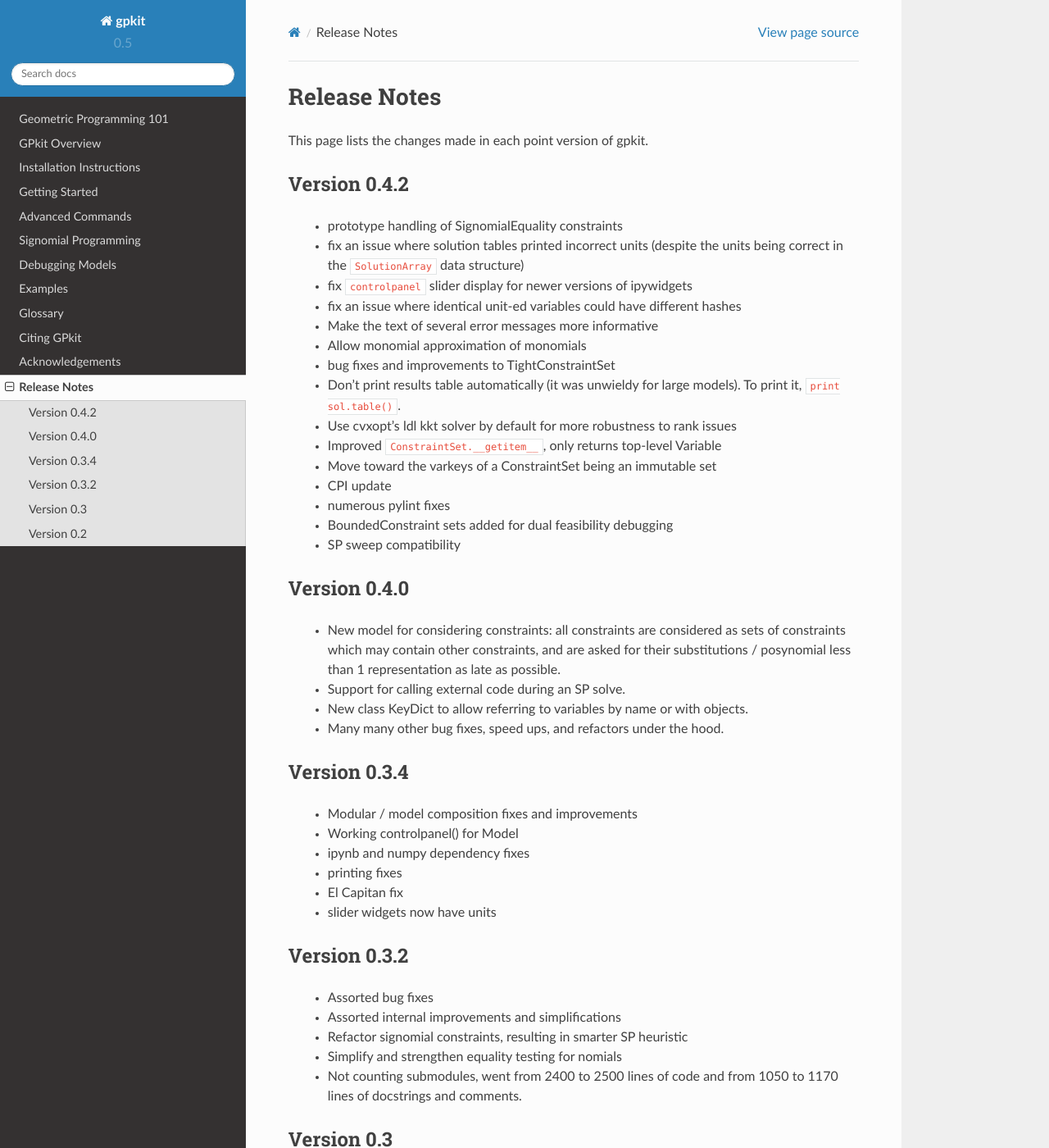
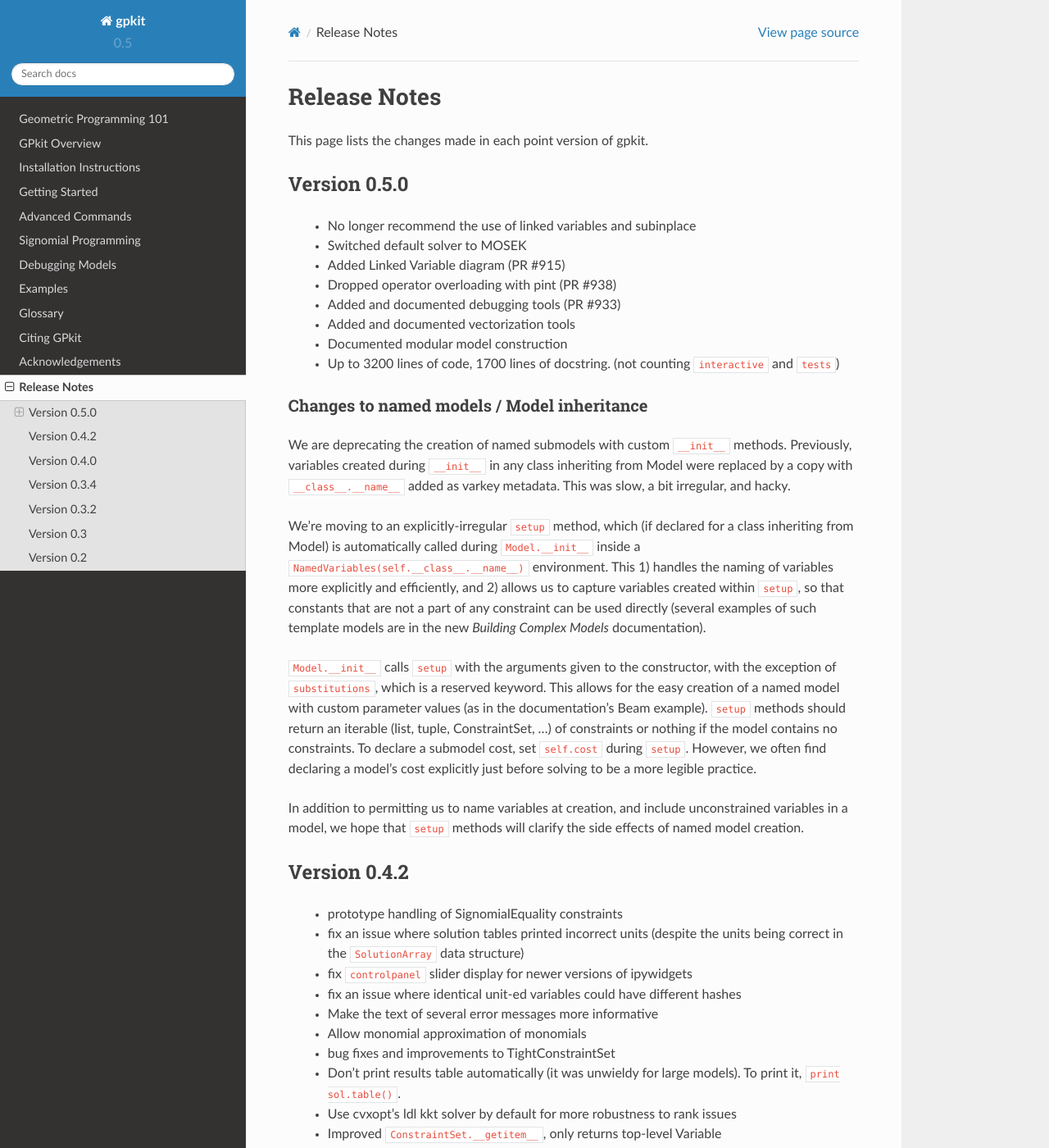
Before and after one commit to convexengineering/gpkit, a Sphinx documentation site: the page built from docs/source/releasenotes.rst, in a window 1280 px wide and 1400 px high. Shown: the whole window at 82% size. Built offline with Sphinx 7.4.7 and the Read the Docs theme 2.0.0, drawn with Linux system fonts in a browser that asks for light colours.

Commit message:
update release notes

```diff
--- a/docs/source/releasenotes.rst
+++ b/docs/source/releasenotes.rst
@@ -3,8 +3,29 @@
 
 This page lists the changes made in each point version of gpkit.
 
+Version 0.5.0
+=============
+ * No longer recommend the use of linked variables and subinplace
+ * Switched default solver to MOSEK
+ * Added Linked Variable diagram (PR #915)
+ * Dropped operator overloading with pint (PR #938)
+ * Added and documented debugging tools (PR #933)
+ * Added and documented vectorization tools
+ * Documented modular model construction
+ * Up to 3200 lines of code, 1700 lines of docstring. (not counting ``interactive`` and ``tests``)
+
+Changes to named models / Model inheritance
+-------------------------------------------
+We are deprecating the creation of named submodels with custom ``__init__`` methods. Previously, variables created during ``__init__`` in any class inheriting from Model were replaced by a copy with  ``__class__.__name__`` added as varkey metadata. This was slow, a bit irregular, and hacky.
+
+We're moving to an explicitly-irregular ``setup`` method, which (if declared for a class inheriting from Model) is automatically called during ``Model.__init__`` inside a ``NamedVariables(self.__class__.__name__)`` environment. This 1) handles the naming of variables more explicitly and efficiently, and 2) allows us to capture variables created within ``setup``, so that constants that are not a part of any constraint can be used directly (several examples of such template models are in the new `Building Complex Models` documentation).
+
+``Model.__init__`` calls ``setup`` with the arguments given to the constructor,  with the exception of ``substitutions``, which is a reserved keyword. This allows for the easy creation of a named model with custom parameter values (as in the documentation's Beam example). ``setup`` methods should return an iterable (list, tuple, ConstraintSet, ...) of constraints or nothing if the model contains no constraints. To declare a submodel cost, set ``self.cost`` during ``setup``. However, we often find declaring a model's cost explicitly just before solving to be a more legible practice.
+
+In addition to permitting us to name variables at creation, and include unconstrained variables in a model, we hope that ``setup`` methods will clarify the side effects of named model creation.
+
 Version 0.4.2
--------------
+=============
  * prototype handling of SignomialEquality constraints
  * fix an issue where solution tables printed incorrect units (despite the units being correct in the ``SolutionArray`` data structure)
  * fix ``controlpanel`` slider display for newer versions of ipywidgets
@@ -22,14 +43,14 @@
  * SP sweep compatibility
 
 Version 0.4.0
--------------
+=============
  * New model for considering constraints: all constraints are considered as sets of constraints which may contain other constraints, and are asked for their substitutions / posynomial less than 1 representation as late as possible.
  * Support for calling external code during an SP solve.
  * New class KeyDict to allow referring to variables by name or with objects.
  * Many many other bug fixes, speed ups, and refactors under the hood.
 
 Version 0.3.4
--------------
+=============
  * Modular / model composition fixes and improvements
  * Working controlpanel() for Model
  * ipynb and numpy dependency fixes
@@ -38,7 +59,7 @@
  * slider widgets now have units
 
 Version 0.3.2
--------------
+=============
  * Assorted bug fixes
  * Assorted internal improvements and simplifications
  * Refactor signomial constraints, resulting in smarter SP heuristic
@@ -46,7 +67,7 @@
  * Not counting submodules, went from 2400 to 2500 lines of code and from 1050 to 1170 lines of docstrings and comments.
 
 Version 0.3
------------
+===========
  * Integrated GP and SP creation under the Model class
  * Improved and simplified under-the-hood internals of GPs and SPs
  * New experimental SP heuristic
@@ -63,7 +84,7 @@
  * Simplified solver logging and printing, making it easier to access solver output.
 
 Version 0.2
------------
+===========
 
 * Various bug fixes
 * Python 3 compatibility
```
